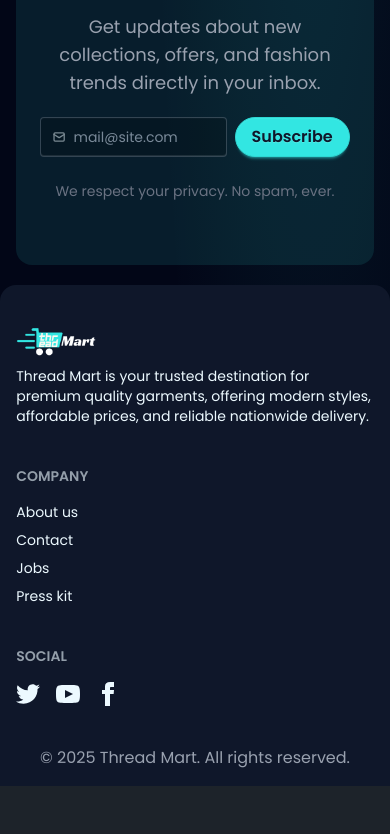
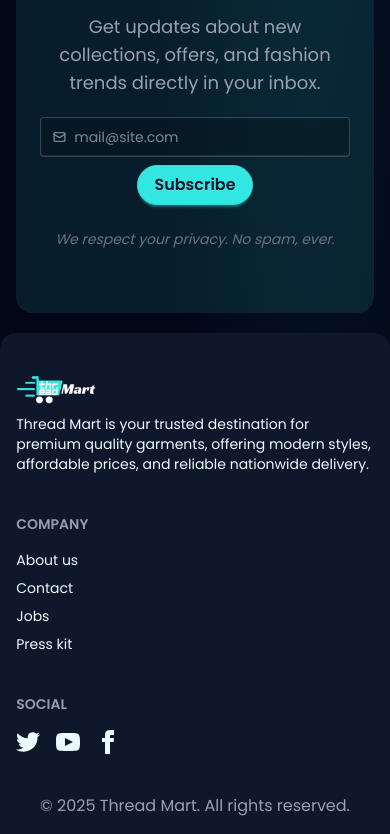
Before and after one commit to kamrulhasanPro/Thread-Mart, a React (Vite) app: page / in a window 390 px wide. Shown: the part 3590-4424 px from the top of the page. Before the commit the page ends 4376 px from the top, so only its background shows below. Built offline with nearby package versions, Linux system fonts and the light colour scheme; no server answers.

Commit message:
newslatter submituib success

```diff
--- a/src/Pages/Contact/ContactForm.jsx
+++ b/src/Pages/Contact/ContactForm.jsx
@@ -25,7 +25,7 @@ const ContactForm = () => {
     setLoading(true);
     event.preventDefault();
     const formData = new FormData(event.target);
-    formData.append("access_key", "a2dcdefc-a972-4c99-9e49-564717c5691d");
+    formData.append("access_key", `${import.meta.env.VITE_CONTACT_FORM_SECRETE}`);
 
     const response = await fetch("https://api.web3forms.com/submit", {
       method: "POST",
@@ -38,10 +38,11 @@ const ContactForm = () => {
       event.target.reset();
       setLoading(false);
     } else {
-      toast.error("Some is problem.");
+      toast.error("Something is problem.");
       setLoading(false);
     }
   };
+
   const inputBox = `w-full border px-4 py-3 rounded-md outline-none border-primary/20 focus:border-primary transition-all`;
   return (
     <motion.div
--- a/src/Pages/Home/Sections/NewsLetter.jsx
+++ b/src/Pages/Home/Sections/NewsLetter.jsx
@@ -1,7 +1,35 @@
-import React from "react";
+import React, { useState } from "react";
 import HeadTitle from "../../../Components/HeadTitle";
 import { motion } from "framer-motion";
+import { toast } from "react-toastify";
+import Loading from "../../../Components/Loading";
 const NewsLetter = () => {
+  const [loading, setLoading] = useState(false);
+
+  const onSubmit = async (event) => {
+    setLoading(true);
+    event.preventDefault();
+    const formData = new FormData(event.target);
+    formData.append(
+      "access_key",
+      `${import.meta.env.VITE_NEWSLETTER_FORM_SECRETE}`
+    );
+
+    const response = await fetch("https://api.web3forms.com/submit", {
+      method: "POST",
+      body: formData,
+    });
+
+    const data = await response.json();
+    if (data.success) {
+      toast.success("NewsLetter Subscribed Successfully");
+      event.target.reset();
+      setLoading(false);
+    } else {
+      toast.error("Something is problem.");
+      setLoading(false);
+    }
+  };
   return (
     <motion.section
       initial={{ opacity: 0, y: -20 }}
@@ -43,7 +71,11 @@ const NewsLetter = () => {
         in your inbox.
       </p>
 
-      <div className="flex items-center justify-center gap-2 ">
+      <div>
+        <form
+          onSubmit={onSubmit}
+          className="flex flex-col sm:flex-row items-center justify-center gap-2 "
+        >
           <label className={`input validator bg-black/20 outline-offset-0 `}>
             <svg
               className="h-[1em] opacity-50"
@@ -63,9 +95,13 @@ const NewsLetter = () => {
             </svg>
             <input type="email" placeholder="mail@site.com" required />
           </label>
-        <button className="rounded_btn">Subscribe</button>
+          <button disabled={loading} type="submit" className="rounded_btn">
+            {" "}
+            {loading ? <Loading /> : "Subscribe"}
+          </button>
+        </form>
       </div>
-      <p className="text-gray-500 text-sm mt-6">
+      <p className="text-gray-500 text-sm mt-6 italic">
         We respect your privacy. No spam, ever.
       </p>
     </motion.section>
```
Lines whose indentation alone changed are shown as unchanged.
